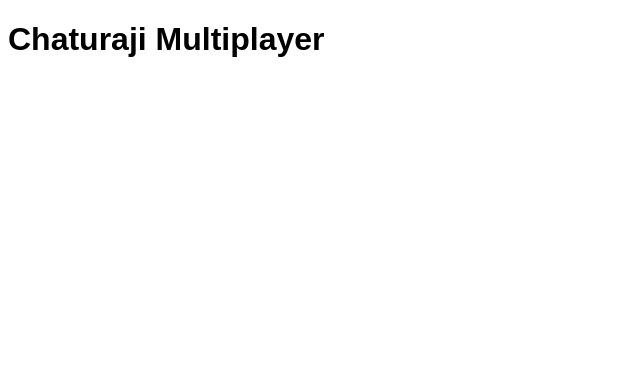
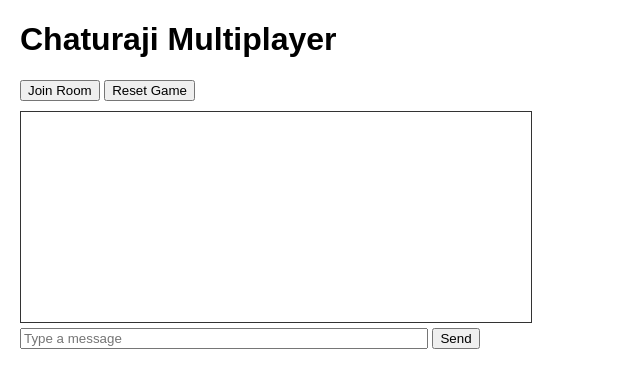
Before and after one commit to nobindebnath88888-hue/Chaturanga, a plain HTML site: page index.html in a window 1280 px wide. Shown: the whole page, without its empty margins (0-640 px from the left). Drawn offline with Linux system fonts and the light colour scheme.

Commit message:
Update index.html

```diff
--- a/index.html
+++ b/index.html
@@ -4,18 +4,31 @@
   <meta charset="UTF-8">
   <title>Chaturaji Multiplayer</title>
   <style>
-    body { font-family: sans-serif; }
-    #board { display: grid; grid-template-columns: repeat(8, 60px); gap: 2px; }
-    .cell { width: 60px; height: 60px; border: 1px solid #333; display: flex; align-items: center; justify-content: center; font-weight: bold; }
+    body { font-family: sans-serif; margin: 20px; }
+    #board { display: grid; grid-template-columns: repeat(8, 60px); gap: 2px; margin-bottom: 10px; }
+    .cell { width: 60px; height: 60px; border: 1px solid #333; display: flex; align-items: center; justify-content: center; font-weight: bold; cursor: pointer; }
     .red { background-color: #ffcccc; }
     .blue { background-color: #cce0ff; }
     .green { background-color: #ccffcc; }
     .yellow { background-color: #ffffcc; }
+    #chat { width: 500px; height: 200px; border: 1px solid #333; overflow-y: scroll; margin-bottom: 5px; padding: 5px; }
+    #chatInput { width: 400px; }
   </style>
 </head>
 <body>
   <h1>Chaturaji Multiplayer</h1>
+
+  <div>
+    <button id="joinBtn">Join Room</button>
+    <button id="resetBtn">Reset Game</button>
+  </div>
+
   <div id="board"></div>
+
+  <div id="chat"></div>
+  <input type="text" id="chatInput" placeholder="Type a message">
+  <button id="sendChat">Send</button>
+
   <script type="module" src="main.js"></script>
 </body>
 </html>
```
